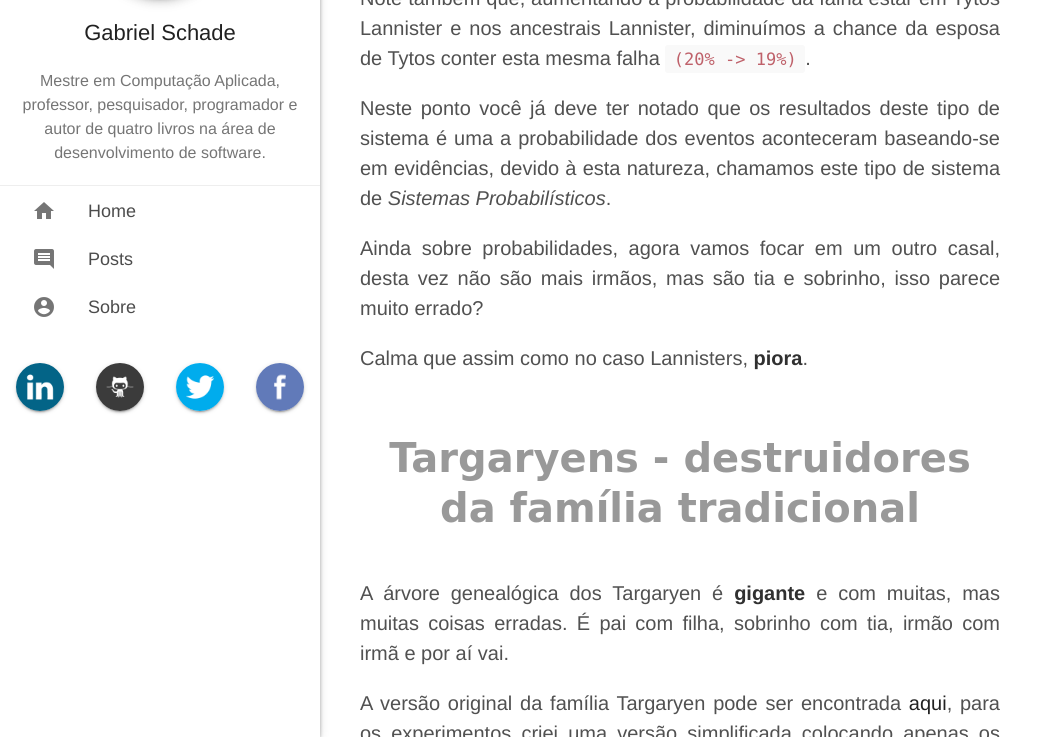
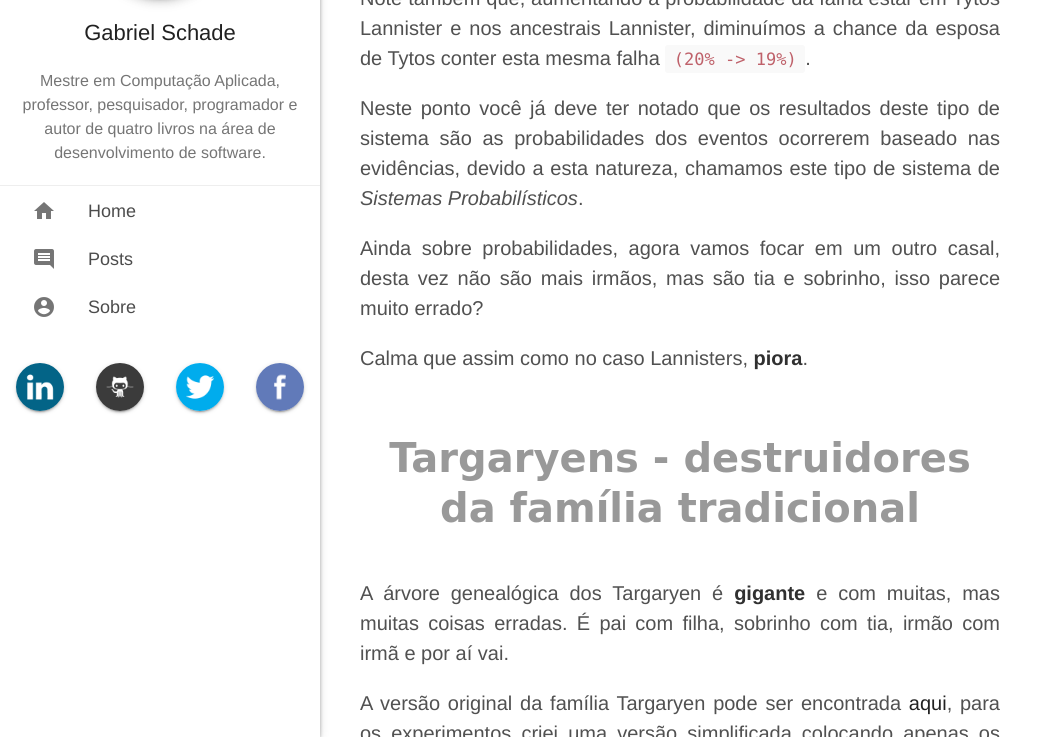
Before and after one commit to gabrielschade/gabrielschade.github.io, a Jekyll site: the page built from _posts/2017-10-27-gameofthrones-redes-bayesianas.markdown, in a window 1280 px wide and 900 px high, scrolled down 8629 px, cut to the strip 163-900 px from the top of the window. Shown: the whole strip, without its empty margins (0-1049 px from the left). Built offline with Jekyll 4.4.1, drawn with Linux system fonts in a browser that asks for light colours; nearby versions of some CDN libraries; comment, search, counter and statistics services are not loaded.

Commit message:
pequenas correções

```diff
--- a/_posts/2017-10-27-gameofthrones-redes-bayesianas.markdown
+++ b/_posts/2017-10-27-gameofthrones-redes-bayesianas.markdown
@@ -150,7 +150,7 @@ O aumento da probabilidade do pai de Tytos possuir a falha, propaga para todos o
 
 Note também que, aumentando a probabilidade da falha estar em Tytos Lannister e nos ancestrais Lannister, diminuímos a chance da esposa de Tytos conter esta mesma falha `(20% -> 19%)`.
 
-Neste ponto você já deve ter notado que os resultados deste tipo de sistema é uma a probabilidade dos eventos aconteceram baseando-se em evidências, devido à esta natureza, chamamos este tipo de sistema de *Sistemas Probabilísticos*.
+Neste ponto você já deve ter notado que os resultados deste tipo de sistema são as probabilidades dos eventos ocorrerem baseado nas evidências, devido a esta natureza, chamamos este tipo de sistema de *Sistemas Probabilísticos*.
 
 Ainda sobre probabilidades, agora vamos focar em um outro casal, desta vez não são mais irmãos, mas são tia e sobrinho, isso parece muito errado?
 
```
